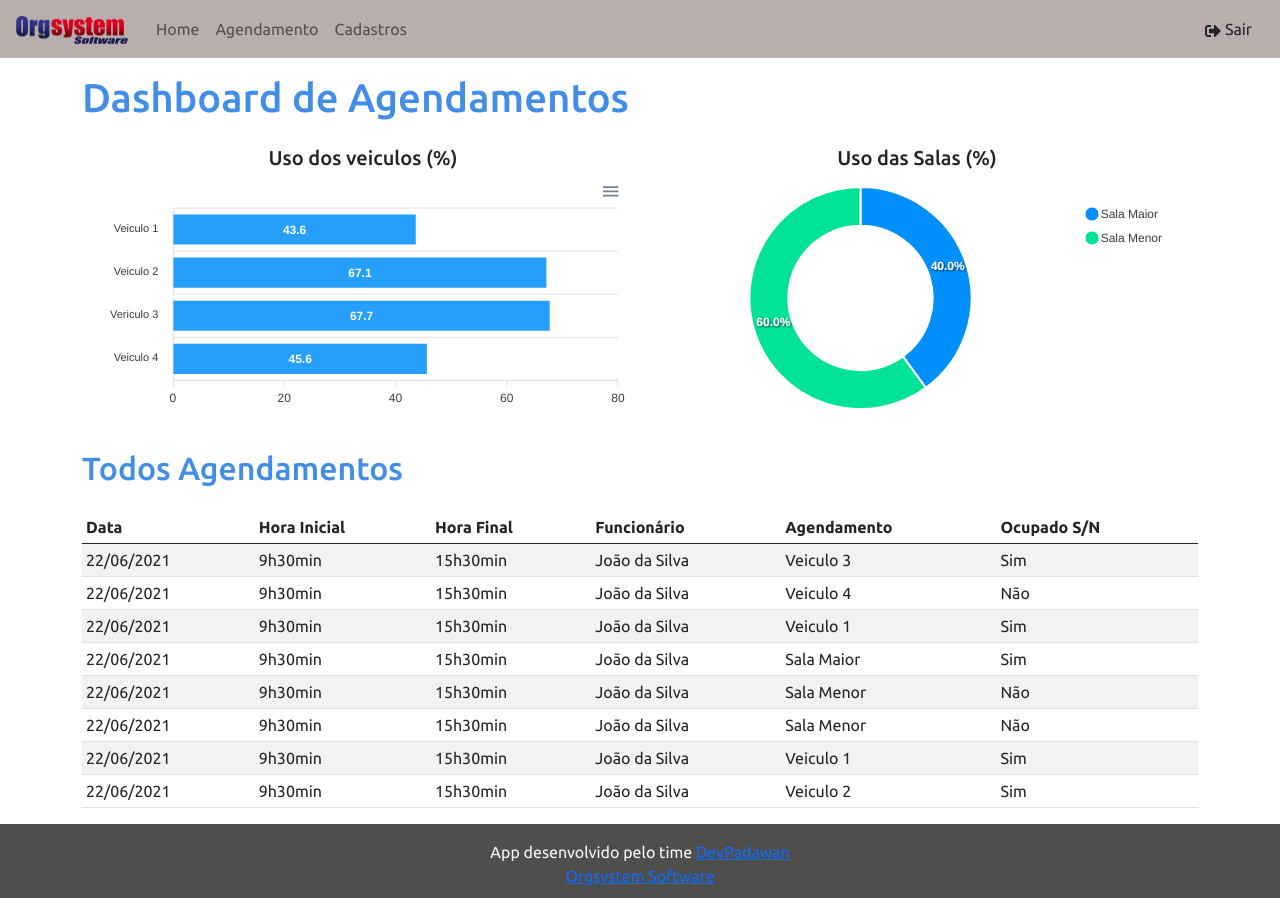
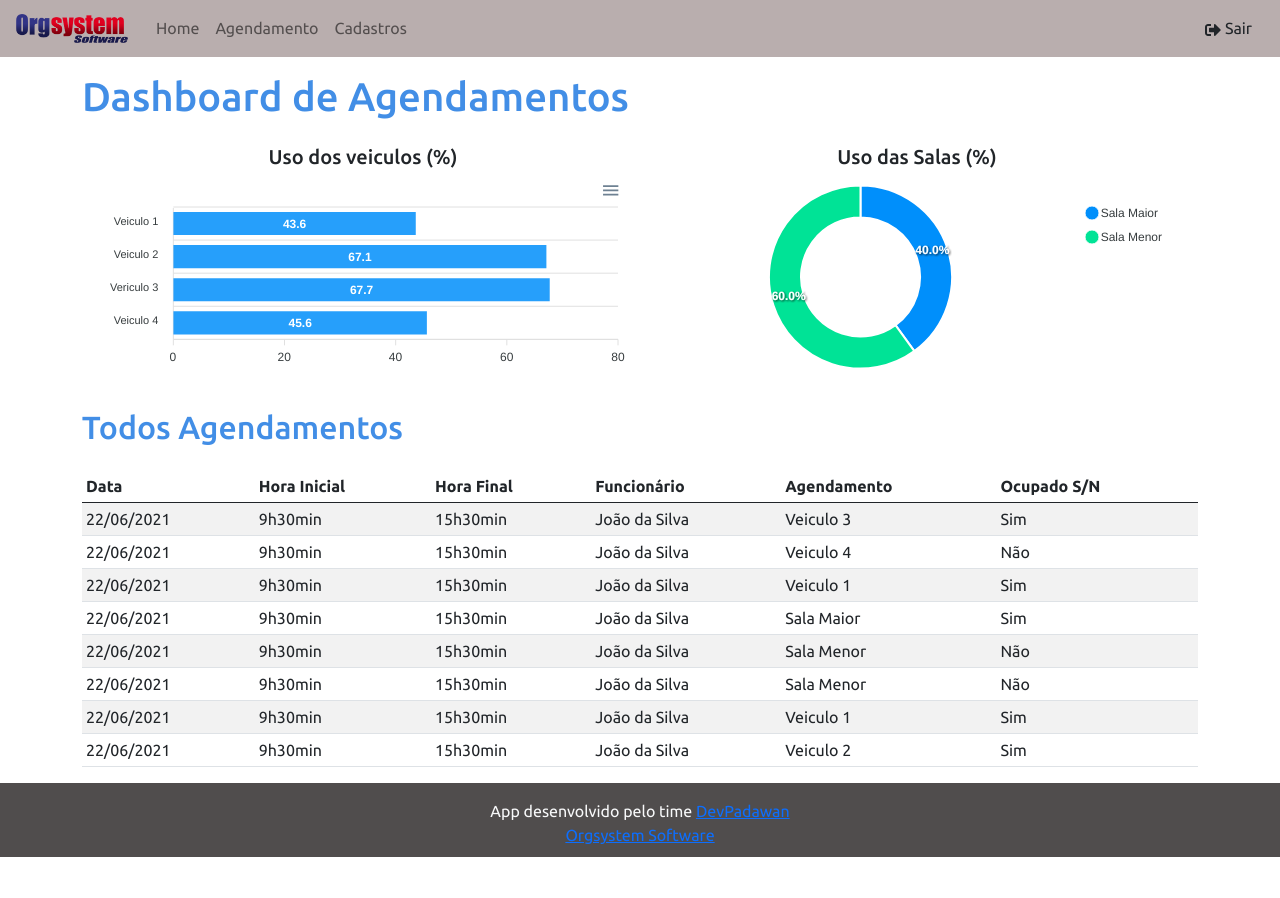
Before and after one commit to diegohfcelestino/org-reserva, a React (Create React App) app in the folder frontend/: page /home in a window 1280 px wide. After the commit the page ends 857 px from the top, so only its background shows below. Built offline with nearby package versions, Linux system fonts and the light colour scheme.

Commit message:
Retirando link da logo

```diff
--- a/frontend/src/components/BarChart/index.js
+++ b/frontend/src/components/BarChart/index.js
@@ -27,7 +27,7 @@ const BarChart = () => {
             options={{ ...options, xaxis: mockData.labels }}
             series={mockData.series}
             type="bar"
-            height="240"
+            height="200"
         />
     );
 }
--- a/frontend/src/components/DonutChart/index.js
+++ b/frontend/src/components/DonutChart/index.js
@@ -18,7 +18,7 @@ const DonutChart = () => {
             options={{ ...options, labels: mockData.labels }}
             series={mockData.series}
             type="donut"
-            height="240"
+            height="200"
         />
     );
 }
--- a/frontend/src/components/NavBar/index.js
+++ b/frontend/src/components/NavBar/index.js
@@ -28,9 +28,7 @@ const NavBar = props => {
   return (
     <div className={`mynav ${toggle && "openNav"}`}>
       <nav className="navbar navbar-light amber lighten-4">
-        <a className="navbar-brand" href="/">
-          <img src={Orgsystem} alt="Orgsystem" width="120" />
-        </a>
+        <img className="navbar-brand" src={Orgsystem} alt="Orgsystem" width="120" />
 
         {showButton && (
           <button
--- a/frontend/src/components/NewNav/NewNav.js
+++ b/frontend/src/components/NewNav/NewNav.js
@@ -9,9 +9,7 @@ const NewNav = props => {
   return (
     <nav className="navbar navbar-expand-lg navbar-light" style={{ backgroundColor: "#b9aeae" }}>
       <div className="container-fluid">
-        <Link className="navbar-brand" to="/">
-          <img src={Orgsystem} alt="Orgsystem" width="120" />
-        </Link>
+        <img className="navbar-brand" src={Orgsystem} alt="Orgsystem" width="120" />
         <button
           className="navbar-toggler"
           type="button"
```
Also changed, not shown: frontend/src/assets/css/styles.css (+19 -0 lines), 1 other file (tests, documents, lock files or other folders).
